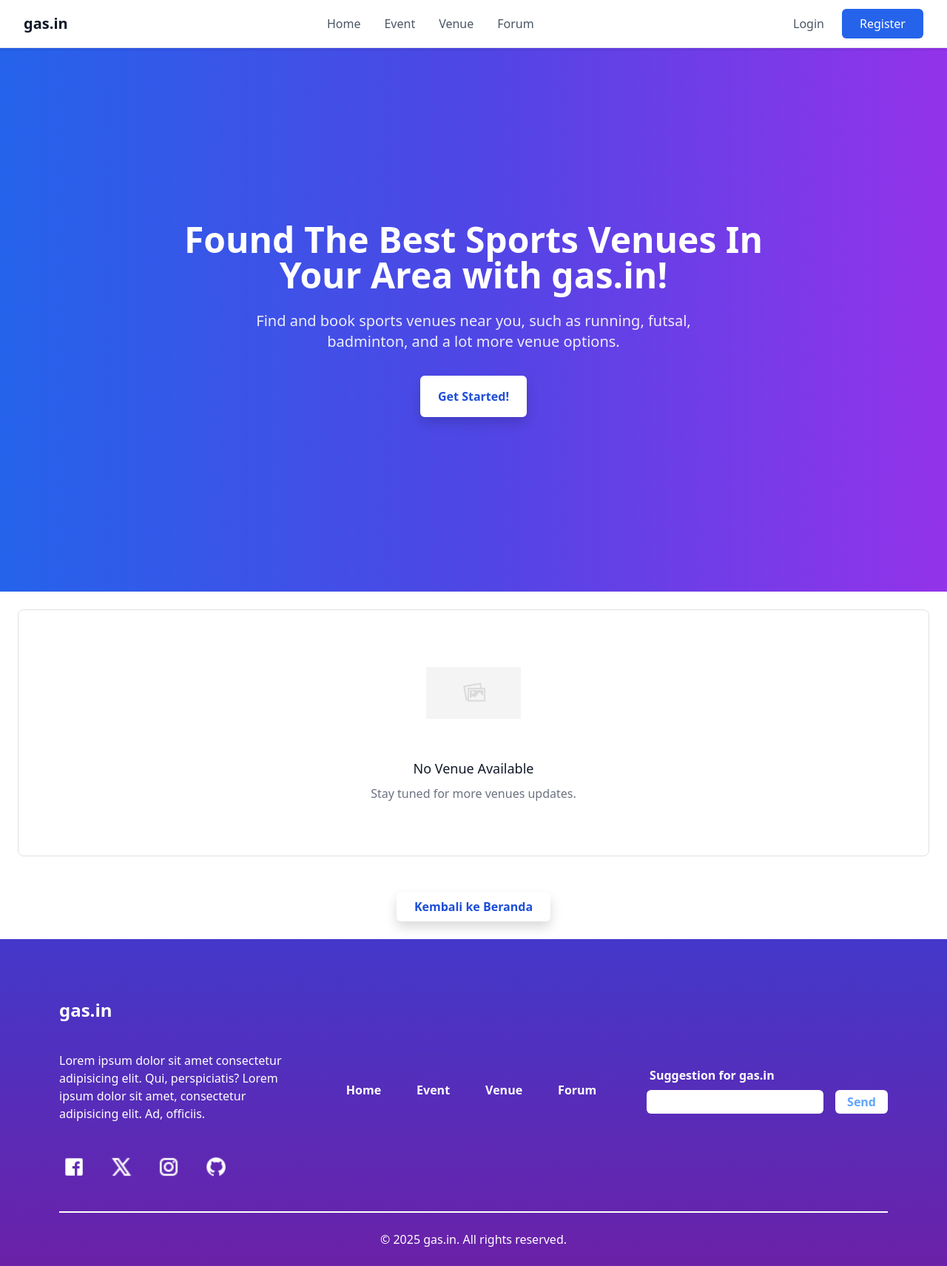
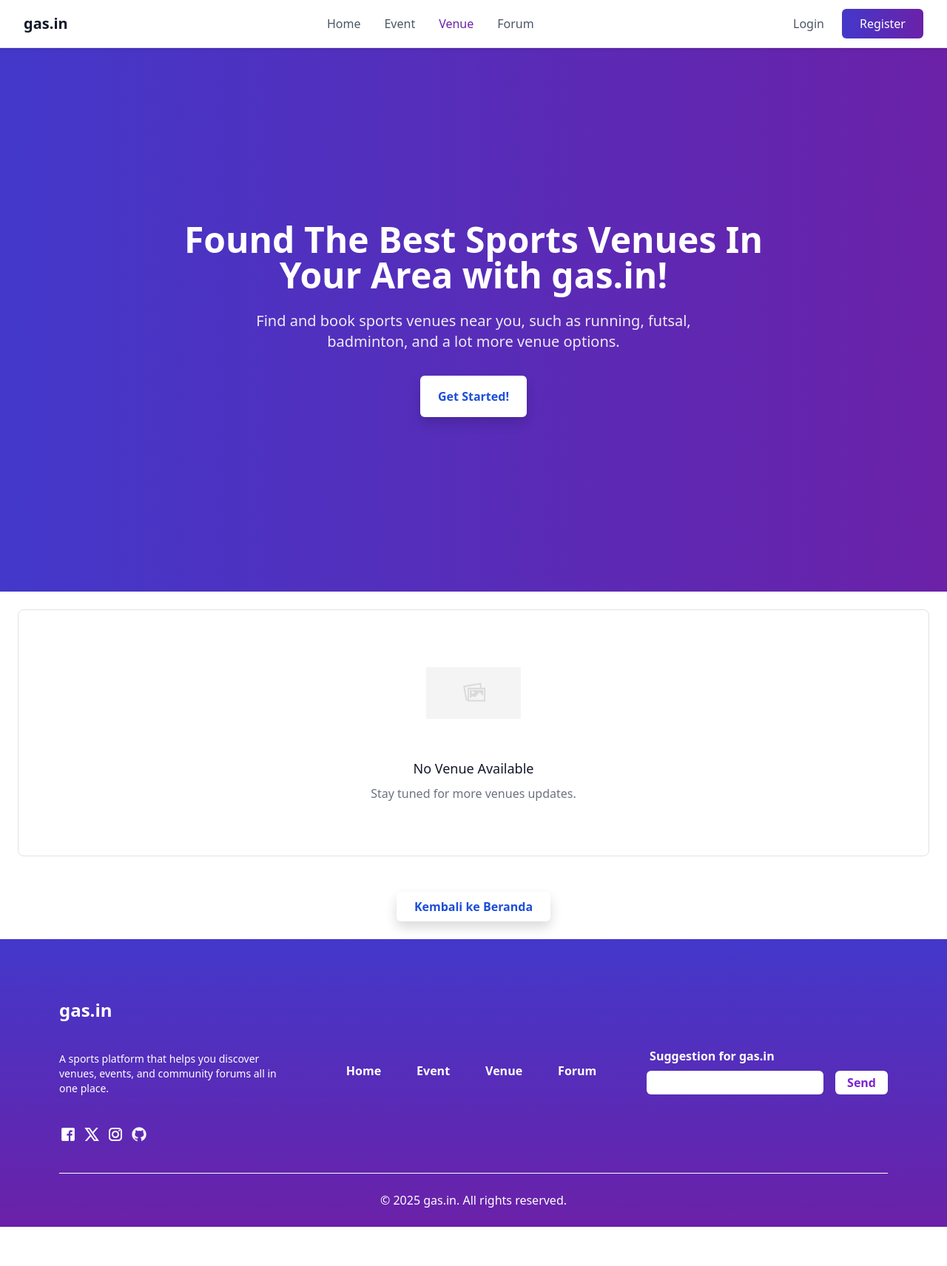
Before and after one commit to PBP-D-07/gas-in, a Django app: page /venue/ in a window 1280 px wide. Shown: the whole page at 74% size. After the commit the page ends 1659 px from the top, so only its background shows below. Run offline with Django 5.2, Linux system fonts and the light colour scheme; data that the repository does not hold is empty; some libraries are stand-ins or nearby versions.

Commit message:
style: gradient color

```diff
--- a/apps/eventMakerModule/templates/create_event.html
+++ b/apps/eventMakerModule/templates/create_event.html
@@ -6,7 +6,7 @@
 >
   <button
     id="back-btn"
-    class="rounded-lg bg-gradient-to-r from-indigo-700 to-purple-800 p-0.5 overflow-hidden w-fit"
+    class="rounded-lg bg-gradient-to-r from-indigo-700 to-purple-800 hover:brightness-90 p-0.5 overflow-hidden w-fit"
   >
     <div class="group py-2 px-4 flex gap-2.5 items-center">
       <img
@@ -171,7 +171,7 @@
     <button
       type="submit"
       form="event-form"
-      class="rounded-lg bg-gradient-to-r from-indigo-700 to-purple-800 hover:shadow-xl hover:-translate-y-0.5 duration-300 text-white hover:brightness-90 transform transition-all text-2xl max-md:text-xl font-semibold px-5 py-3 max-md:px-3 max-md:py-2"
+      class="rounded-xl bg-gradient-to-r from-indigo-700 to-purple-800 hover:shadow-xl hover:-translate-y-0.5 duration-300 text-white hover:brightness-90 transform transition-all text-2xl max-md:text-xl font-semibold px-5 py-3 max-md:px-3 max-md:py-2"
     >
       Create Event
     </button>
--- a/apps/eventMakerModule/templates/edit_event.html
+++ b/apps/eventMakerModule/templates/edit_event.html
@@ -6,7 +6,7 @@
 >
   <button
     id="back-btn"
-    class="rounded-lg bg-gradient-to-r from-indigo-700 to-purple-800 p-0.5 overflow-hidden w-fit"
+    class="rounded-lg bg-gradient-to-r from-indigo-700 to-purple-800 hover:brightness-90 p-0.5 overflow-hidden w-fit"
   >
     <div class="group py-2 px-4 flex gap-2.5 items-center">
       <img
@@ -166,7 +166,7 @@
     <button
       type="submit"
       form="event-form"
-      class="rounded-lg bg-gradient-to-r from-indigo-700 to-purple-800 hover:shadow-xl hover:-translate-y-0.5 duration-300 text-white hover:brightness-90 transform transition-all text-2xl max-md:text-xl font-semibold px-5 py-3 max-md:px-3 max-md:py-2"
+      class="rounded-xl bg-gradient-to-r from-indigo-700 to-purple-800 hover:shadow-xl hover:-translate-y-0.5 duration-300 text-white hover:brightness-90 transform transition-all text-2xl max-md:text-xl font-semibold px-5 py-3 max-md:px-3 max-md:py-2"
     >
       Save
     </button>
--- a/apps/venueModule/templates/venue.html
+++ b/apps/venueModule/templates/venue.html
@@ -9,12 +9,12 @@
 
 <div class="pt-16">
   <!-- Hero / Landing (full viewport minus navbar) -->
-  <section class="w-full bg-gradient-to-r from-blue-600 via-indigo-600 to-purple-600 text-white flex items-center justify-center" style="min-height: calc(100vh - 4rem);">
+  <section class="w-full bg-gradient-to-r from-indigo-700 to-purple-800 text-white flex items-center justify-center" style="min-height: calc(100vh - 4rem);">
     <div class="mx-auto px-4 w-full max-w-4xl flex flex-col items-center justify-center text-center">
       <h1 class="text-5xl font-extrabold mb-4">Found The Best Sports Venues In Your Area with gas.in!</h1>
       <p class="text-xl opacity-90 mb-8 max-w-2xl">Find and book sports venues near you, such as running, futsal, badminton, and a lot more venue options.</p>
       <div class="flex items-center justify-center gap-4">
-        <a id="cta-view" href="#grid" class="inline-block bg-white text-blue-700 font-semibold px-6 py-3 rounded shadow hover:-translate-y-1 transition-transform">Get Started!</a>
+        <a id="cta-view" href="#grid" class="inline-block bg-white text-blue-700 font-semibold px-6 py-3 rounded shadow hover:-translate-y-0.5 transition-all transform duration-300">Get Started!</a>
       </div>
     </div>
   </section>
--- a/templates/footer.html
+++ b/templates/footer.html
@@ -7,12 +7,10 @@
   >
     <div class="flex flex-col gap-10 w-80 max-lg:w-full">
       <h1 class="text-2xl font-semibold text-white">gas.in</h1>
-      <p class="text-wrap text-white">
-        Lorem ipsum dolor sit amet consectetur adipisicing elit. Qui,
-        perspiciatis? Lorem ipsum dolor sit amet, consectetur adipisicing elit.
-        Ad, officiis.
+      <p class="text-wrap text-sm text-white">
+        A sports platform that helps you discover venues, events, and community forums all in one place.
       </p>
-      <div id="icon-container" class="flex gap-4"></div>
+      <div id="icon-container" class="flex gap-2 items-center"></div>
     </div>
     <div class="flex max-lg:flex-col h-fit max-lg:gap-4 gap-12">
       <a
@@ -45,11 +43,11 @@
           <input
             type="text"
             id="message"
-            class="rounded-md max-lg:w-full focus:shadow-md focus:ring-1 focus:ring-blue-300 focus:outline-none px-1"
+            class="rounded-md max-lg:w-full focus:shadow-md focus:ring-1 focus:ring-purple-800 focus:outline-none px-1"
           />
           <button
             type="submit"
-            class="rounded-md bg-white hover:brightness-90 duration-500 hover:shadow-md transition-all h-full px-3 py-1 text-blue-400 font-semibold"
+            class="rounded-md bg-white hover:brightness-90 duration-500 hover:shadow-md transition-all h-full px-3 py-1 text-purple-700 font-semibold"
           >
             Send
           </button>
@@ -57,7 +55,7 @@
       </div>
     </div>
   </div>
-  <div class="w-full border-t-2 border-white py-4">
+  <div class="w-full border-t border-white py-4">
     <p class="text-center text-white">© 2025 gas.in. All rights reserved.</p>
   </div>
 </div>
@@ -75,9 +73,8 @@
   for (const icon of iconList) {
     const imageButton = document.createElement("a");
     imageButton.classList.add(
-      "w-10",
-      "h-10",
-      "p-1",
+      "w-auto",
+      "h-6",
       "rounded-full",
       "hover:brightness-75",
       "duration-300",
--- a/templates/navbar.html
+++ b/templates/navbar.html
@@ -20,19 +20,19 @@
         </a>
         <a
           href="{% url 'eventModule:show_discover' %}"
-          class="text-gray-600 hover:text-purple-800 font-medium transition-all"
+          class="{% if '/event' in request.path or '/event-maker' in request.path %}text-purple-800 {% else %}text-gray-600 hover:text-purple-800 {% endif %} font-medium transition-all"
         >
           Event
         </a>
         <a
           href="{% url 'venue:show_venue' %}"
-          class="text-gray-600 hover:text-purple-800 font-medium transition-all"
+          class="{% if '/venue' in request.path %}text-purple-800 {% else %}text-gray-600 hover:text-purple-800 {% endif %} font-medium transition-all"
         >
           Venue
         </a>
         <a
           href="{% url 'forumModule:show_main' %}"
-          class="text-gray-600 hover:text-purple-800 font-medium transition-all"
+          class="{% if '/forum' in request.path %}text-purple-800 {% else %}text-gray-600 hover:text-purple-800 {% endif %} font-medium transition-all"
         >
           Forum
         </a>
@@ -57,7 +57,7 @@
         </a>
         <a
           href="{% url 'main:register' %}"
-          class="bg-blue-600 hover:bg-blue-700 text-white px-4 py-2 rounded font-medium transition-all"
+          class="bg-gradient-to-r from-indigo-700 to-purple-800 hover:shadow-md hover:-translate-y-0.5 transform duration-500 text-white px-4 py-2 rounded font-medium transition-all"
         >
           Register
         </a>
```
